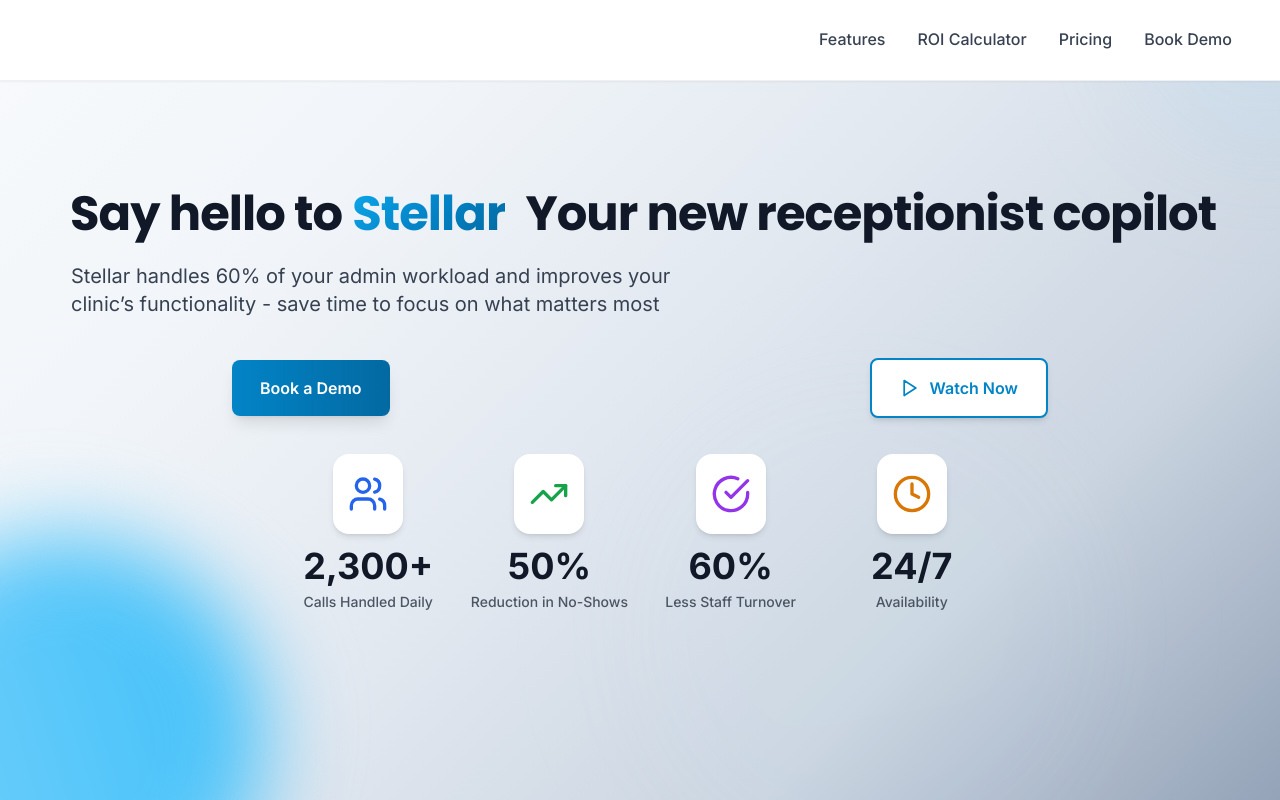
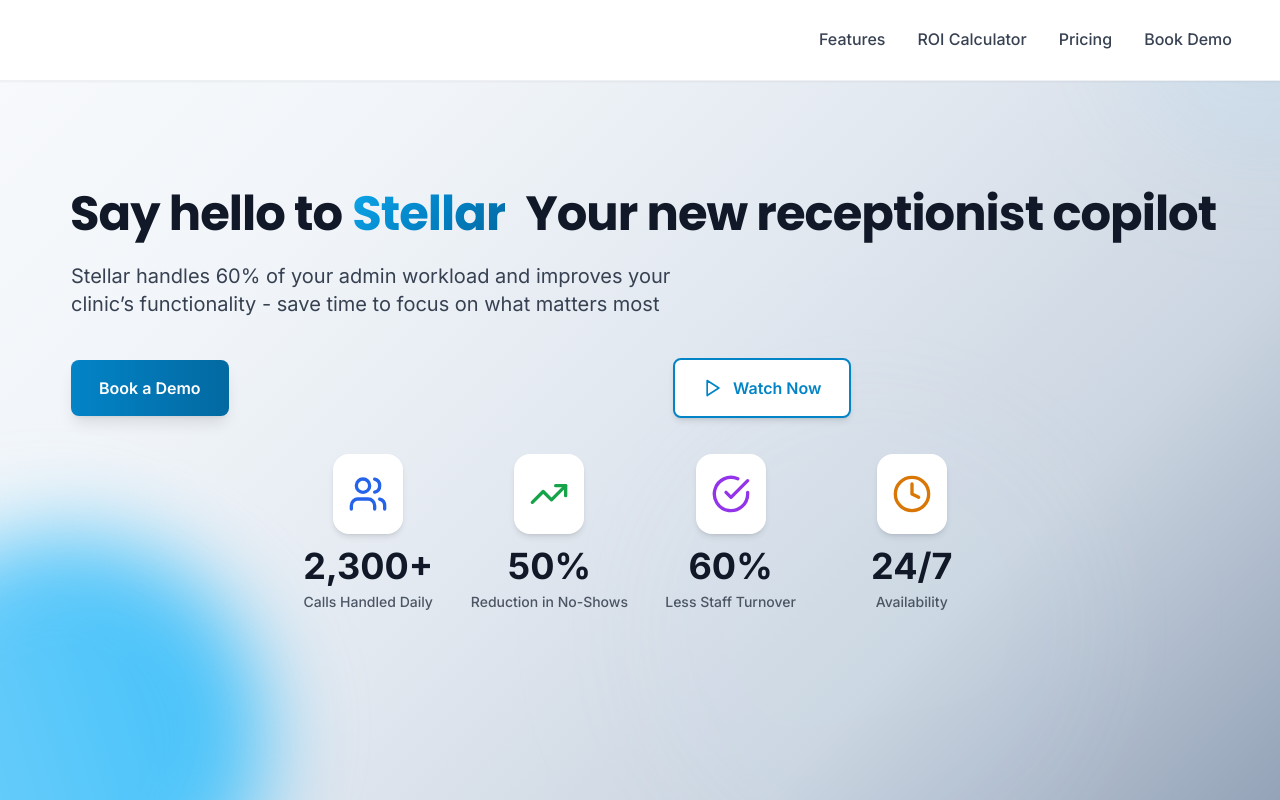
Before and after one commit to ObvAqua/stellar-ai-website, a Next.js app: page / in a window 1280 px wide. Shown: the top 800 px of the page. Built offline with nearby package versions, Linux system fonts and the light colour scheme.

Commit message:
Update primary button styling
cgen-82bf3a78334c45a7a09a9ff8d839f9bf

```diff
--- a/components/HeroSection.tsx
+++ b/components/HeroSection.tsx
@@ -110,7 +110,7 @@ export default function HeroSection() {
             <motion.button
               whileHover={{ scale: 1.05 }}
               whileTap={{ scale: 0.95 }}
-              className="btn-primary text-base px-7 py-4.8 shadow-lg rounded-lg sm:mx-auto"
+              className="btn-primary text-base px-7 py-4 shadow-lg rounded-lg ml-[71px]"
             >
               Book a Demo
             </motion.button>
```
